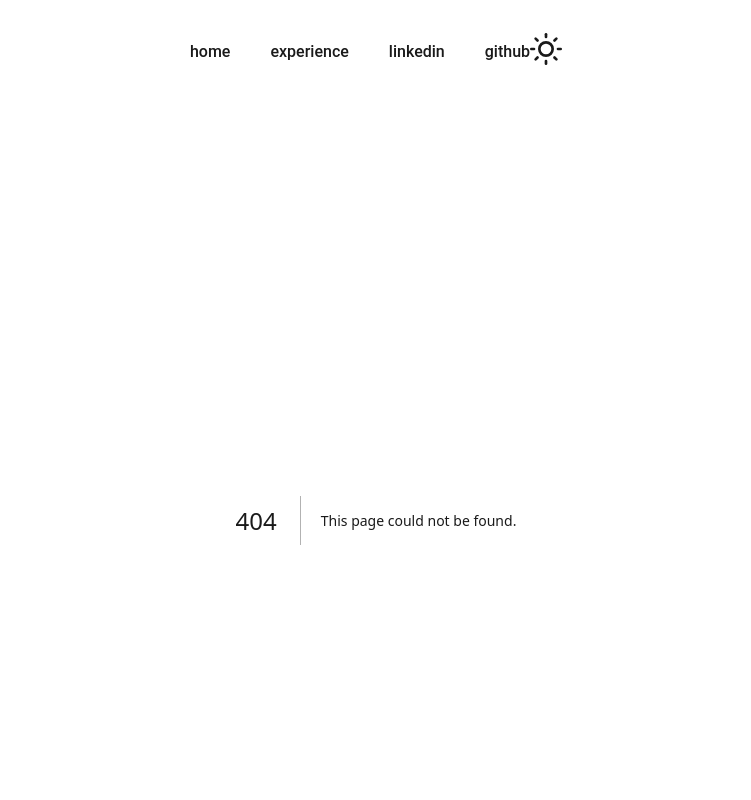
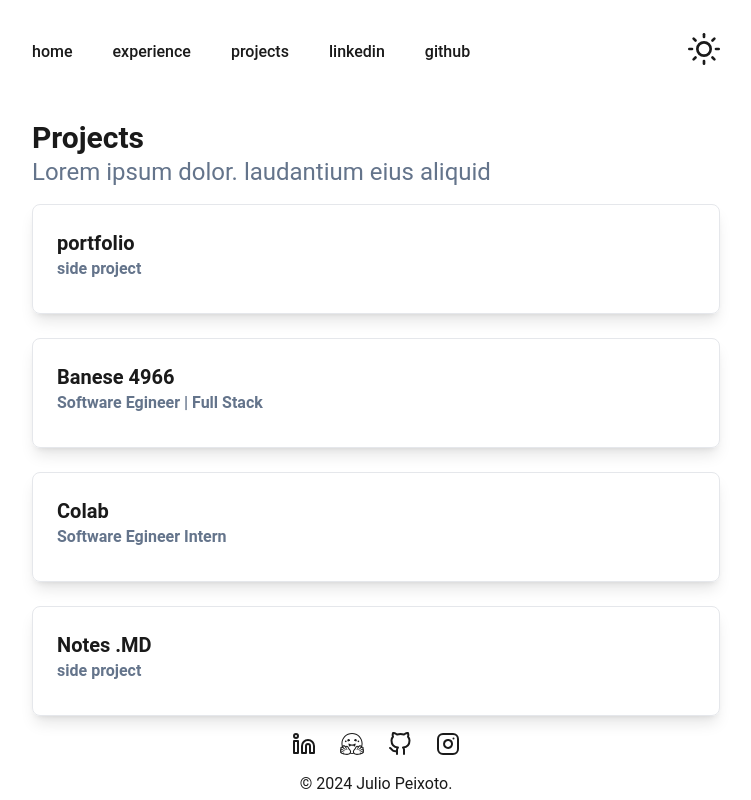
Before and after one commit to JulioPeixoto/juliopeixoto.info, a Next.js app: page /projects in a window 1280 px wide. Before the commit this address had no page. Shown: the top 800 px of the page, without its empty margins (264-1015 px from the left). Built offline with nearby package versions, Linux system fonts and the light colour scheme.

Commit message:
Criação da page Projects e ciração do componente

```diff
--- a/app/page.tsx
+++ b/app/page.tsx
@@ -1,5 +1,6 @@
 import Hello from "./ui/Hello";
 import { PhotosCarousel } from "./ui/PhotosCarousel";
+import Projects from "./ui/Projects";
 
 export default function Home() {
   return (
--- /dev/null
+++ b/app/projects/page.tsx
@@ -0,0 +1,9 @@
+import Projects from "../ui/Projects";
+
+export default function Home() {
+  return (
+    <main className="">
+        <Projects />
+    </main>
+  );
+}
--- a/app/ui/Experience.tsx
+++ b/app/ui/Experience.tsx
@@ -25,7 +25,7 @@ export default function Experience() {
       height: 0,
       y: 20,
       transition: {
-        duration: 0.2,
+        duration: 0.5,
       },
     },
   };
--- a/app/ui/Navbar.tsx
+++ b/app/ui/Navbar.tsx
@@ -10,6 +10,9 @@ const Navbar: React.FC = () => {
         </li>
         <li>
           <a href="/works">experience</a>
+        </li>
+        <li>
+          <a href="/projects">projects</a>
         </li>
         <li>
           <a href="https://www.linkedin.com/in/julio-rafael-souza/" target="_blank">linkedin</a>
--- a/app/ui/PhotosCarousel.tsx
+++ b/app/ui/PhotosCarousel.tsx
@@ -4,7 +4,7 @@ import { Carousel } from "@material-tailwind/react";
 
 export function PhotosCarousel() {
   return (
-    <section className="pt-2 pb-2 mb-2 mt-2">
+    <section className="pt-2 pb-6 mb-6 mt-2">
       <Carousel
         className="rounded-xl"
         placeholder={undefined}
--- /dev/null
+++ b/app/ui/Projects.tsx
@@ -0,0 +1,81 @@
+"use client";
+
+import React, { useState } from "react";
+import { motion } from "framer-motion";
+import { Proj } from "@/app/utils/projects";
+
+export default function Projects() {
+  const [hoveredIndex, setHoveredIndex] = useState<number | null>(null);
+
+  // Definir as variantes de animação
+  const cardVariants = {
+    open: {
+      opacity: 1,
+      height: "auto",
+      y: 0,
+      transition: {
+        type: "spring",
+        stiffness: 300,
+        damping: 24,
+        duration: 0.5,
+      },
+    },
+    closed: {
+      opacity: 0,
+      height: 0,
+      y: 20,
+      transition: {
+        duration: 0.5,
+      },
+    },
+  };
+
+  return (
+    <section>
+      <h2 className="text-3xl font-semibold mb-2 pb-2">
+        Projects
+        <span className="block text-slate-500 font-normal text-2xl">
+          Lorem ipsum dolor. laudantium eius aliquid
+        </span>
+      </h2>
+
+      <div className="grid grid-cols-1 gap-6">
+        {Proj.map((project, index) => (
+          <div
+            key={index}
+            onMouseEnter={() => setHoveredIndex(index)}
+            onMouseLeave={() => setHoveredIndex(null)}
+            className="cursor-pointer p-6 border border-gray-200 rounded-lg shadow-lg hover:shadow-xl transition-shadow duration-300"
+          >
+            <h3 className="text-xl font-semibold">{project.name}</h3>
+            <p className="text-slate-500 font-semibold mb-2">{project.position}</p>
+
+            {/* Motion Frame */}
+            <motion.div
+              variants={cardVariants}
+              animate={hoveredIndex === index ? "open" : "closed"}
+              initial="closed"
+              className="overflow-hidden"
+            >
+            <img
+              src={project.img}
+              alt={`${project.name} image`}
+              className="w-full h-96 object-cover rounded-md mb-4"
+            />
+              <div className="text-sm">
+                {project.details.describe.map((paragraph, idx) => (
+                  <p key={idx} className="mb-2 text-lg">{paragraph}</p>
+                ))}
+              </div>
+              <div className="flex space-x-3 mt-4">
+                {project.details.stack.map((IconComponent, idx) => (
+                  <IconComponent key={idx} size={30} className="" />
+                ))}
+              </div>
+            </motion.div>
+          </div>
+        ))}
+      </div>
+    </section>
+  );
+}
--- /dev/null
+++ b/app/utils/projects.ts
@@ -0,0 +1,75 @@
+import { RiNextjsFill } from "react-icons/ri";
+import { DiDjango, DiPostgresql } from "react-icons/di";
+
+import {
+  FaJsSquare,
+  FaPython,
+  FaDocker,
+  FaReact,
+  FaGithub,
+} from "react-icons/fa";
+
+import {
+  SiFastapi,
+  SiLangchain,
+  SiMongodb,
+  SiGooglecloud,
+  SiMicrosoftazure,
+  SiTypescript,
+  SiMysql,
+} from "react-icons/si";
+
+export const Proj = [
+  {
+    img: "/Projects/Portfolio.png",
+    name: "portfolio",
+    position: "side project",
+    href: "/",
+    details: {
+      describe: [
+        `Meu proprio portfolio criado para ...`,
+        `Desenvolvido com Typescript, NextJS, ReactJS e deploy feito na Azure`,
+      ],
+      stack: [SiTypescript, RiNextjsFill, FaReact, SiMicrosoftazure],
+    },
+  },
+  {
+    img: "/Projects/Notes.png",
+    name: "Banese 4966",
+    position: "Software Egineer | Full Stack",
+    href: "/",
+    details: {
+      describe: [
+        `Meu proprio portfolio criado para ...`,
+        `Desenvolvido com Typescript, NextJS, ReactJS e deploy feito na Azure`,
+      ],
+      stack: [FaJsSquare, FaPython, DiDjango, FaDocker, SiMongodb, SiMysql],
+    },
+  },
+  {
+    img: "/Projects/Notes.png",
+    name: "Colab",
+    position: "Software Egineer Intern",
+    href: "/",
+    details: {
+      describe: [
+        `Meu proprio portfolio criado para ...`,
+        `Desenvolvido com Typescript, NextJS, ReactJS e deploy feito na Azure`,
+      ],
+      stack: [SiTypescript, FaReact, FaGithub],
+    },
+  },
+  {
+    img: "/Projects/Notes.png",
+    name: "Notes .MD",
+    position: "side project",
+    href: "/",
+    details: {
+      describe: [
+        `Meu proprio portfolio criado para ...`,
+        `Desenvolvido com Typescript, NextJS, ReactJS e deploy feito na Azure`,
+      ],
+      stack: [SiTypescript, FaReact, FaGithub],
+    },
+  },
+];
```
Also changed, not shown: public/Projects/Notes.png (added), public/Projects/Portfolio.png (added).
